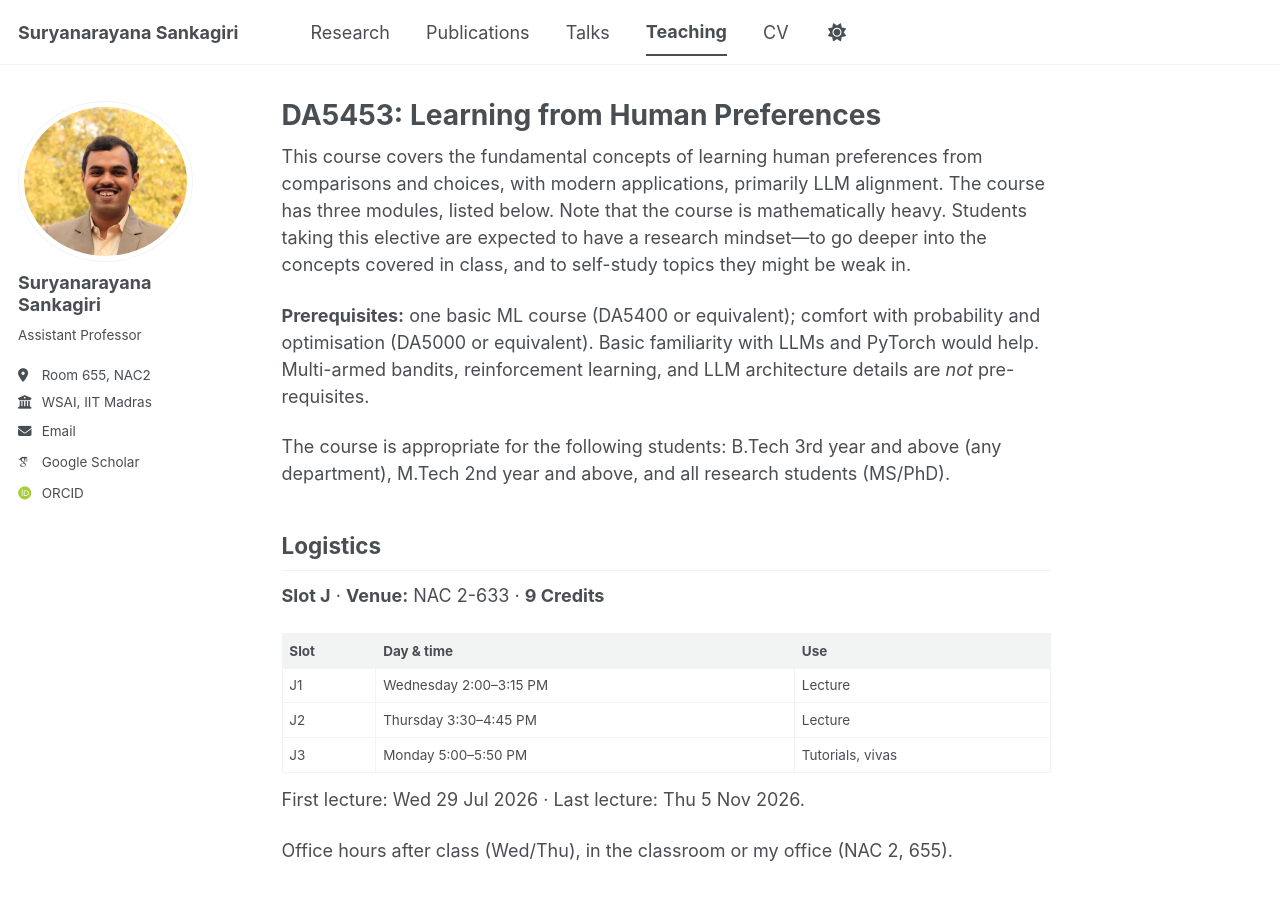
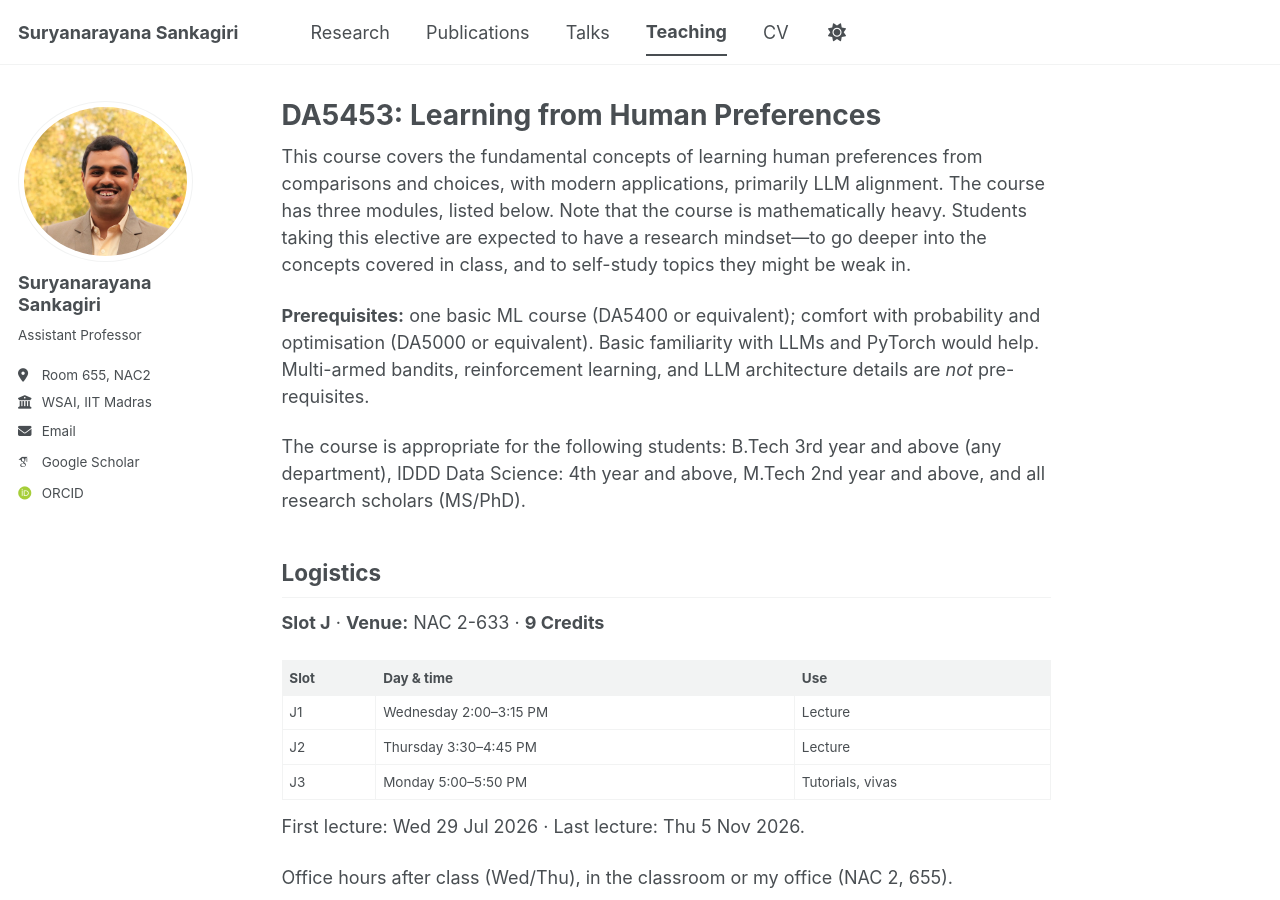
Before and after one commit to sankagiri/sankagiri.github.io, a Jekyll site: the page built from _teaching/2026-07-01-da5453.md, in a window 1280 px wide and 900 px high. Built offline with Jekyll 4.4.1, drawn with Linux system fonts in a browser that asks for light colours; some web fonts are replaced; a script bundle is joined from its source files by our own code; library files that are not in the unit come from our copies.

Commit message:
Clarify DA5453 eligibility for IDDD students and research scholars

```diff
--- a/_teaching/2026-07-01-da5453.md
+++ b/_teaching/2026-07-01-da5453.md
@@ -14,8 +14,9 @@ details are *not* pre-requisites.
 
 The course is appropriate for the following students:
 B.Tech 3rd year and above (any department),
+IDDD Data Science: 4th year and above,
 M.Tech 2nd year and above,
-and all research students (MS/PhD).
+and all research scholars (MS/PhD).
 
 ## Logistics
 
```
